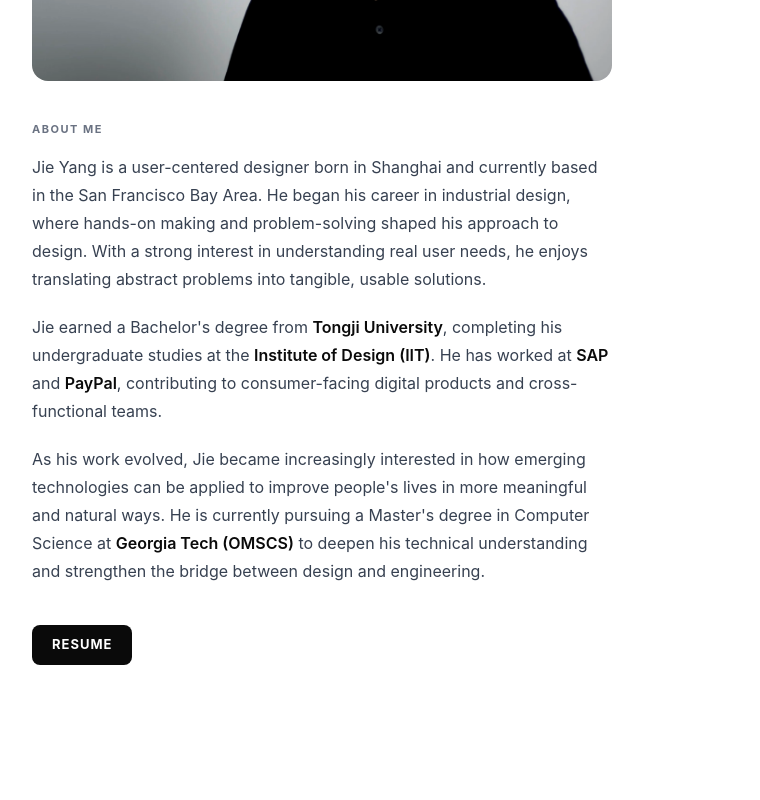
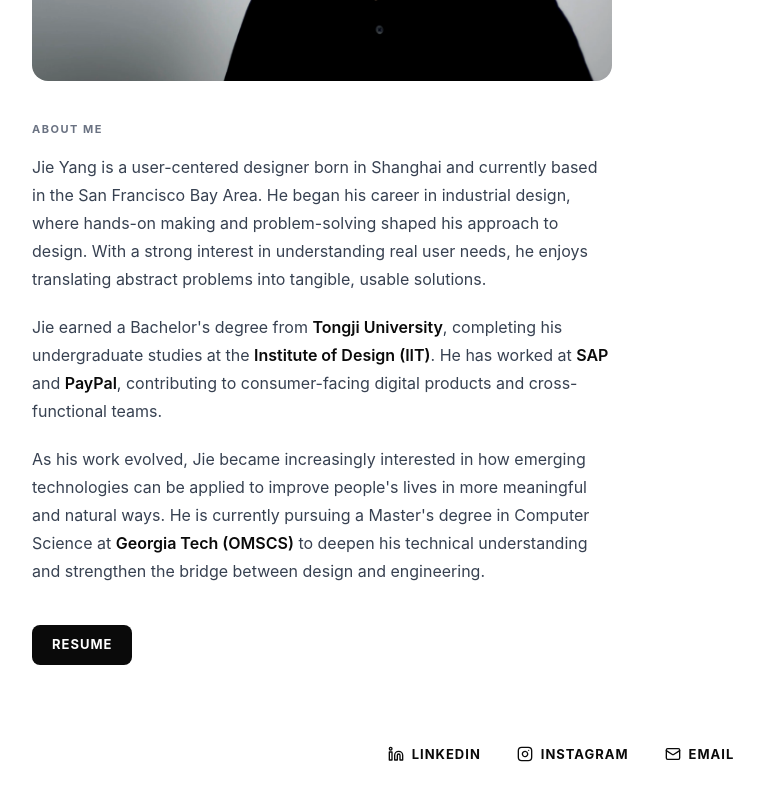
Before and after one commit to JYtheSang/Porforlio-Website, a Next.js app: page /about in a window 1280 px wide. Shown: the part 472-1272 px from the top of the page, without its empty margins (79-839 px from the left). Before the commit the page ends 1201 px from the top, so only its background shows below. Built offline with nearby package versions, Linux system fonts and the light colour scheme.

Commit message:
Updated footer and about page

```diff
--- a/src/app/about/page.tsx
+++ b/src/app/about/page.tsx
@@ -1,5 +1,6 @@
 import Image from "next/image"
 import type { Metadata } from "next"
+import { Linkedin, Instagram, Mail } from "lucide-react"
 
 export const metadata: Metadata = {
   title: "About Me — Jie Yang",
@@ -8,7 +9,8 @@ export const metadata: Metadata = {
 
 export default function About() {
   return (
-    <main className="max-w-[1250px] w-full mx-auto px-6 md:px-24 py-16">
+    <main>
+      <div className="max-w-[1250px] w-full mx-auto px-6 md:px-24 pt-16 pb-0">
         <div className="max-w-[580px]">
 
         <div className="w-full aspect-[3/2] rounded-2xl overflow-hidden bg-[#f5f5f5] mb-10">
@@ -45,8 +47,45 @@ export default function About() {
           >
             Resume
           </a>
+        </div>
+      </div>
 
+      <footer
+        id="footer"
+        className="max-w-[1250px] w-full mx-auto px-6 md:px-24 py-20 flex flex-col items-center gap-6"
+      >
+        <div
+          id="socialLinks"
+          className="flex items-center justify-center gap-[36px]"
+        >
+          <a
+            href="https://www.linkedin.com/in/jieyangdesign/"
+            target="_blank"
+            rel="noopener noreferrer"
+            className="flex items-center gap-2 text-[13px] font-bold tracking-[1px] uppercase text-[#0a0a0a] hover:opacity-60 transition-opacity"
+          >
+            <Linkedin className="w-4 h-4" />
+            LinkedIn
+          </a>
+          <a
+            href="https://www.instagram.com/jieyang"
+            target="_blank"
+            rel="noopener noreferrer"
+            className="flex items-center gap-2 text-[13px] font-bold tracking-[1px] uppercase text-[#0a0a0a] hover:opacity-60 transition-opacity"
+          >
+            <Instagram className="w-4 h-4" />
+            Instagram
+          </a>
+          <a
+            href="mailto:jieydesign@gmail.com"
+            className="flex items-center gap-2 text-[13px] font-bold tracking-[1px] uppercase text-[#0a0a0a] hover:opacity-60 transition-opacity"
+            aria-label="Email jieydesign@gmail.com"
+          >
+            <Mail className="w-4 h-4" />
+            Email
+          </a>
         </div>
+      </footer>
     </main>
   )
 }
--- a/src/app/page.tsx
+++ b/src/app/page.tsx
@@ -1,6 +1,6 @@
 import { Hero } from "@/components/hero"
 import { ProjectGrid } from "@/components/project-grid"
-import { Linkedin, Instagram } from "lucide-react"
+import { Linkedin, Instagram, Mail } from "lucide-react"
 
 export default function Home() {
   return (
@@ -11,12 +11,6 @@ export default function Home() {
         id="footer"
         className="max-w-[1250px] w-full mx-auto px-6 md:px-24 py-20 flex flex-col items-center gap-6"
       >
-        <a
-          href="mailto:jieyang@jieyangdesign.com"
-          className="text-base font-normal tracking-[-0.31px] leading-6 text-[#101828] hover:text-[#0a0a0a] transition-colors"
-        >
-          Get in touch @ jieyang@jieyangdesign.com
-        </a>
         <div
           id="socialLinks"
           className="flex items-center justify-center gap-[36px]"
@@ -40,10 +34,12 @@ export default function Home() {
             Instagram
           </a>
           <a
-            href="/about"
+            href="mailto:jieydesign@gmail.com"
             className="flex items-center gap-2 text-[13px] font-bold tracking-[1px] uppercase text-[#0a0a0a] hover:opacity-60 transition-opacity"
+            aria-label="Email jieydesign@gmail.com"
           >
-            About Me
+            <Mail className="w-4 h-4" />
+            Email
           </a>
         </div>
       </footer>
```
Lines whose indentation alone changed are shown as unchanged.
